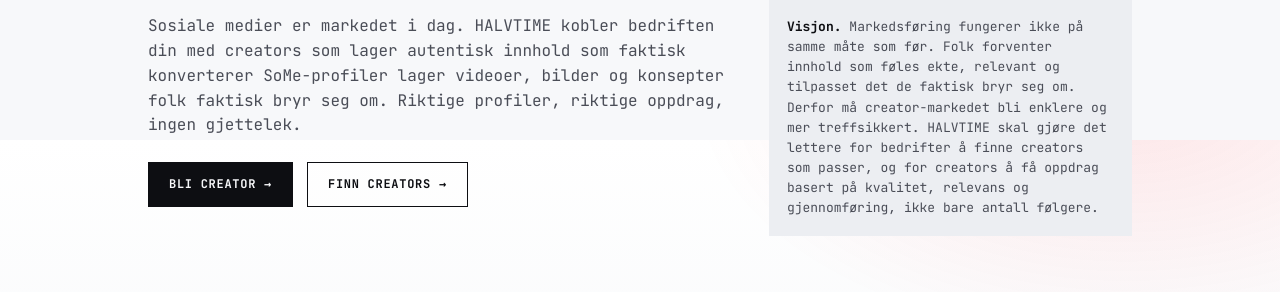
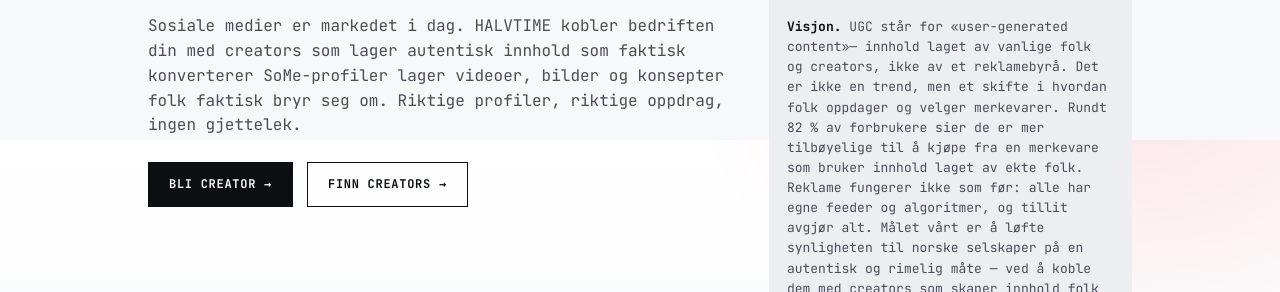
Before and after one commit to ebenezerchikukwa-cpu/Halvtimev0.41, a website: page public/index.html in a window 1280 px wide. Shown: the part 660-952 px from the top of the page. Drawn offline with Linux system fonts and the light colour scheme; no server answers.

Commit message:
Update index.html

```diff
--- a/public/index.html
+++ b/public/index.html
@@ -79,11 +79,11 @@
           <li><span class="num">02</span><a href="#bedrifter">For bedrifter →</a></li>
         </ul>
         <div class="factbox">
-          <strong>Visjon.</strong> <span data-c="forside_visjon">Markedsføring fungerer ikke på samme måte som før.
-          Folk forventer innhold som føles ekte, relevant og tilpasset det de faktisk bryr seg om. Derfor må
-          creator-markedet bli enklere og mer treffsikkert. HALVTIME skal gjøre det lettere for bedrifter å finne
-          creators som passer, og for creators å få oppdrag basert på kvalitet, relevans og gjennomføring, ikke
-          bare antall følgere.</span>
+          <strong>Visjon.</strong> <span data-c="forside_visjon">UGC står for «user-generated content»— innhold laget av vanlige folk og creators, ikke av et reklamebyrå.
+            Det er ikke en trend, men et skifte i hvordan folk oppdager og velger merkevarer.
+            Rundt 82 % av forbrukere sier de er mer tilbøyelige til å kjøpe fra en merkevare som bruker innhold laget av ekte folk.
+            Reklame fungerer ikke som før: alle har egne feeder og algoritmer, og tillit avgjør alt.
+            Målet vårt er å løfte synligheten til norske selskaper på en autentisk og rimelig måte — ved å koble dem med creators som skaper innhold folk bryr seg om</span>
         </div>
       </aside>
     </section>
```
